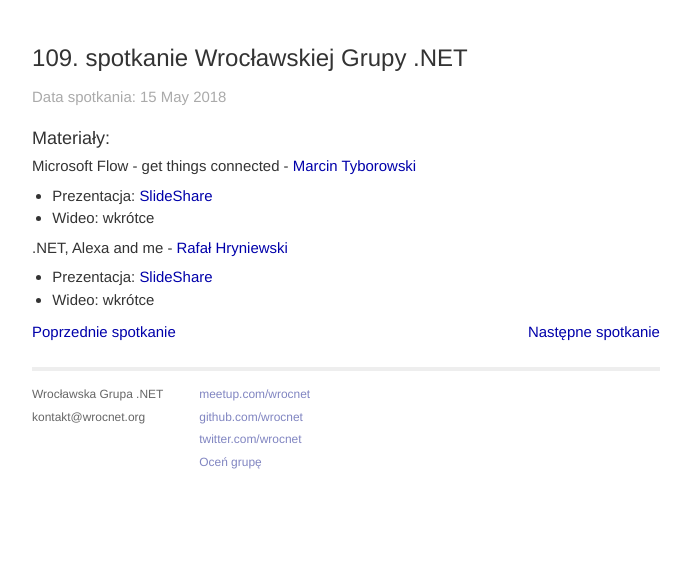
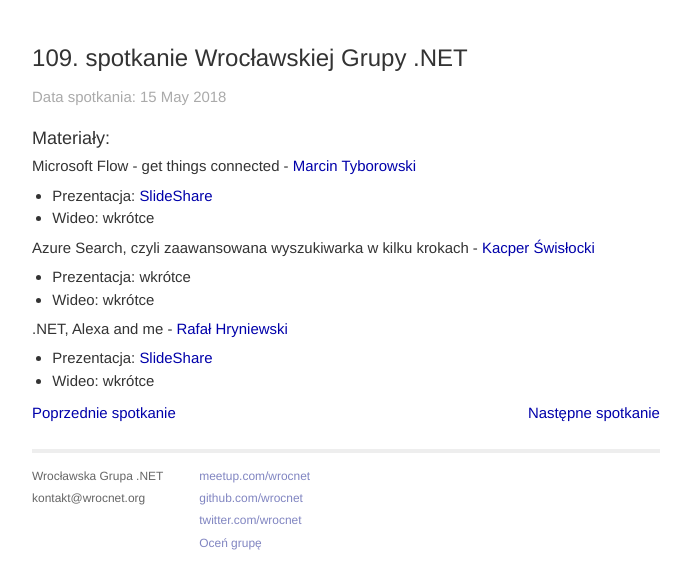
Before and after one commit to wrocnet/wrocnet.github.io, a Jekyll site: the page built from _posts/2018-05-15-109-spotkanie-wroclawskiej-grupy-net.md, in a window 1280 px wide. Shown: the part 500-1066 px from the top of the page, without its empty margins (294-985 px from the left). Built offline with Jekyll 4.4.1, drawn with Linux system fonts in a browser that asks for light colours; nearby versions of some CDN libraries; a script that is not in the unit is left out; before the commit the page ends 985 px from its top, so only the background shows below that.

Commit message:
brakująca prezentacja

```diff
--- a/_posts/2018-05-15-109-spotkanie-wroclawskiej-grupy-net.md
+++ b/_posts/2018-05-15-109-spotkanie-wroclawskiej-grupy-net.md
@@ -8,6 +8,10 @@
 * Prezentacja: [SlideShare](https://www.slideshare.net/MarcinTyborowski1/microsoft-flow-108264021)
 * Wideo: wkrótce
 
+#### Azure Search, czyli zaawansowana wyszukiwarka w kilku krokach - [Kacper Świsłocki](https://www.linkedin.com/in/kacper-świsłocki-a76510154/)
+* Prezentacja: wkrótce
+* Wideo: wkrótce
+
 #### .NET, Alexa and me - [Rafał Hryniewski](https://hryniewski.net/)
 * Prezentacja: [SlideShare](https://www.slideshare.net/RafaHryniewski/net-alexa-and-me)
 * Wideo: wkrótce
```
